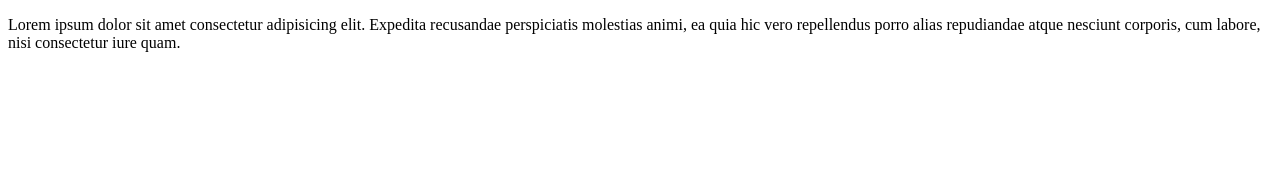
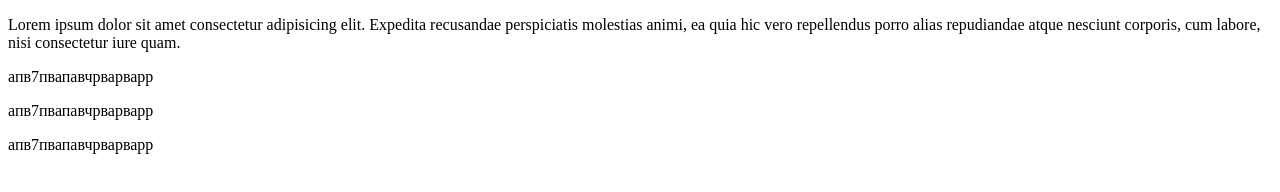
Before and after one commit to Bufalwo/test, a plain HTML site: page index.html in a window 1280 px wide. Drawn offline with Linux system fonts and the light colour scheme.

Commit message:
we change html code added two text commands

```diff
--- a/index.html
+++ b/index.html
@@ -9,5 +9,14 @@
     <p class="text">
         Lorem ipsum dolor sit amet consectetur adipisicing elit. Expedita recusandae perspiciatis molestias animi, ea quia hic vero repellendus porro alias repudiandae atque nesciunt corporis, cum labore, nisi consectetur iure quam.
     </p>
+    <p class="text">
+        апв7пвапавчрварварр
+    </p>
+    <p class="text">
+        апв7пвапавчрварварр
+    </p>
+    <p class="text">
+        апв7пвапавчрварварр
+    </p>
 </body>
 </html>
```
